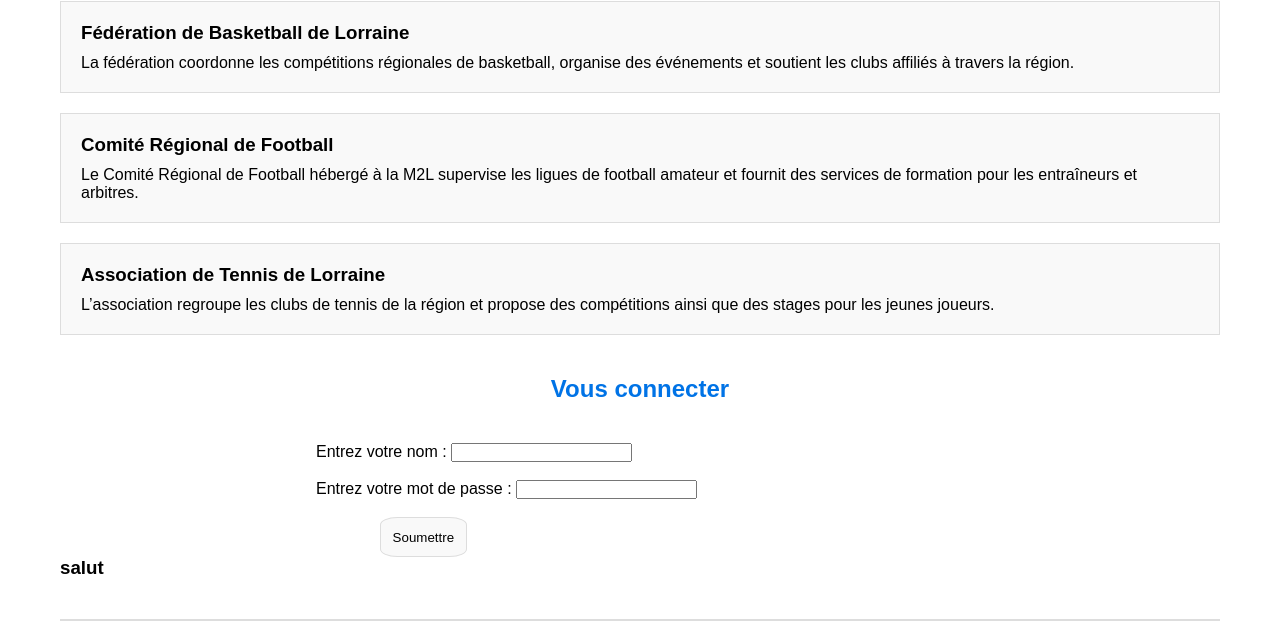
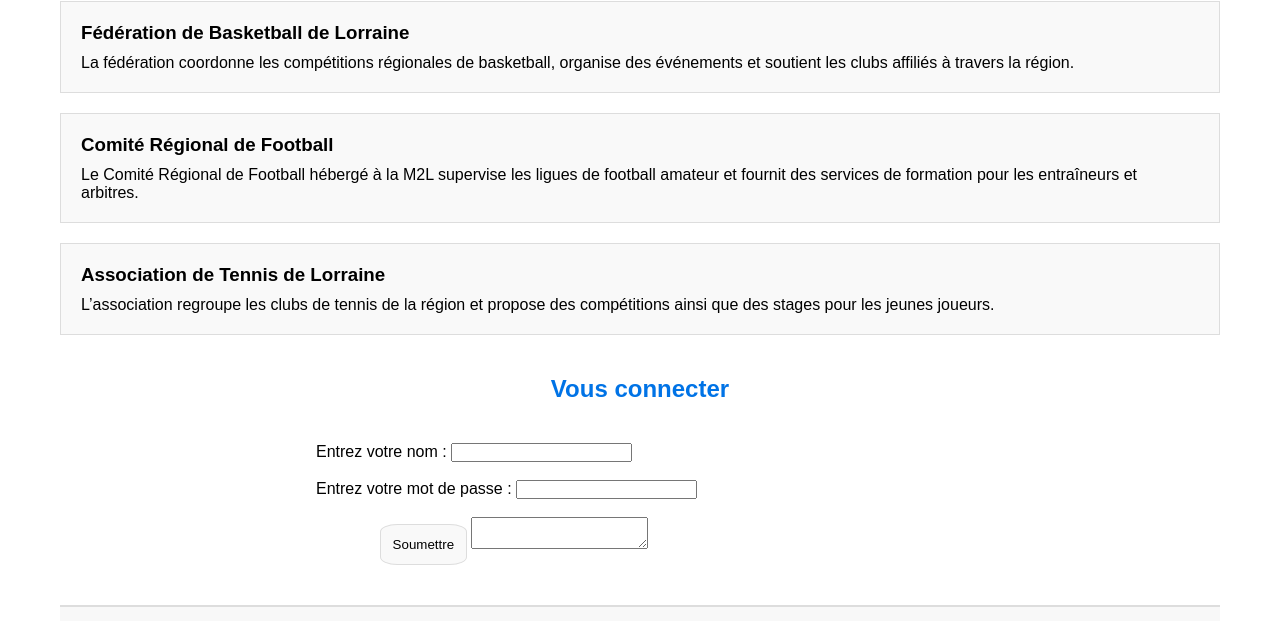
Before and after one commit to Raptaku/TP1-Web, a plain HTML site: page index.html in a window 1280 px wide. Shown: the part 684-1305 px from the top of the page. Drawn offline with Linux system fonts and the light colour scheme.

Commit message:
Ajout d'une zone de texte

```diff
--- a/index.html
+++ b/index.html
@@ -70,7 +70,7 @@
 
     <input type="submit" value="Soumettre" id="bouton">
 
-    <h3>salut</h3>
+    <textarea name="comment" id="commentaires"></textarea>
   </form>
 
   <footer>
```
